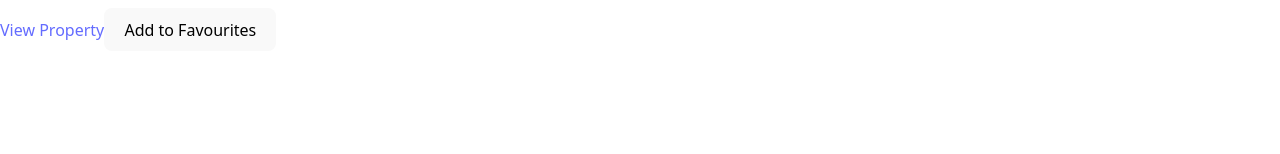
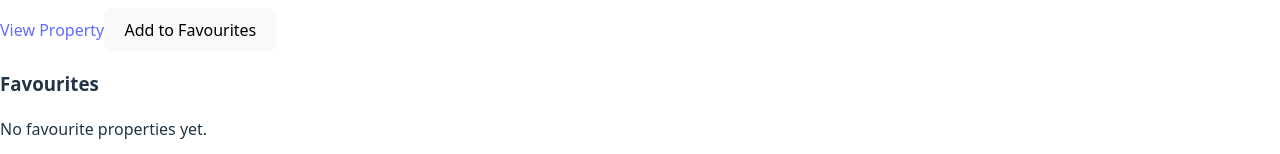
Before and after one commit to ranuthi-12/estate-agent-react-app, a React app: page / in a window 1280 px wide. Shown: the part 5315-5469 px from the top of the page. Before the commit the page ends 5366 px from the top, so only its background shows below. Built offline with nearby package versions, Linux system fonts and the light colour scheme; the HTML template or start-up script is replaced by a standard one.

Commit message:
Add favourites list with add, remove and clear functionality

```diff
--- a/src/App.jsx
+++ b/src/App.jsx
@@ -14,6 +14,8 @@ function App() {
     year: ""
   });
 
+  const [favourites, setFavourites] = useState([]);
+
   return(
     <Routes>
 
@@ -21,7 +23,11 @@ function App() {
       <Route path='/' element={
         <div>
           <SearchBar searchTerm={searchTerm} setSearchTerm={setSearchTerm} />
-          <Gallery searchTerm={searchTerm} />
+          <Gallery
+            searchTerm={searchTerm}
+            favourites={favourites}
+            setFavourites={setFavourites}
+          />
         </div>
       } />
 
--- /dev/null
+++ b/src/components/Favourites.jsx
@@ -0,0 +1,29 @@
+import React from "react";
+
+const Favourites = ({ favourites, removeFromFavourites, clearFavourites }) => {
+
+    return (
+        <aside className="favourites">
+            <h3>Favourites</h3>
+
+            {favourites.length === 0 && <p>No favourite properties yet.</p>}
+
+            {favourites.map((property) => (
+                <div key={property.id}>
+                    <p>{property.type} - £{property.price}</p>
+                    <button onClick={() => removeFromFavourites(property.id)}>
+                        Remove
+                    </button>
+                </div>
+            ))}
+
+            {favourites.length > 0 && (
+                <button onClick={clearFavourites}>
+                    Clear All Favourites
+                </button>
+            )}
+        </aside>
+    )
+}
+
+export default Favourites;
--- a/src/components/Gallery.jsx
+++ b/src/components/Gallery.jsx
@@ -1,7 +1,9 @@
 import React, { useEffect, useState } from "react";
 import ImageCard from "./ImageCard";
+import Favourites from "./Favourites";
 
-const Gallery = ({searchTerm}) => {
+const Gallery = ({searchTerm, favourites, setFavourites}) => {
+
   const [properties, setProperties] = useState([]);
 
   useEffect(() => {
@@ -12,6 +14,18 @@ const Gallery = ({searchTerm}) => {
         console.error("Error loading properties:", error);
       });
   }, []);
+
+
+  // Add to Favourites
+  const addToFavourites = (property) => {
+    if(!favourites.find((fav) => fav.id === property.id))
+      setFavourites([...favourites, property]);
+  }
+
+  //Remove From Favourites
+  const removeFromFavourites = (id) => {
+    setFavourites(favourites.filter((fav) => fav.id !== id));
+  }
 
   const filteredProperties = properties.filter((property) => {
     return (
@@ -29,20 +43,31 @@ const Gallery = ({searchTerm}) => {
         (!searchTerm.maxPrice || property.price <= Number(searchTerm.maxPrice)) &&
 
         //Date Added filter
-        (!searchTerm.year || property.year >= Number(searchTerm.year))
+        (!searchTerm.year || property.added.year >= Number(searchTerm.year))
     );
   });
 
   return (
     <section className="gallery">
+
+      {/* Search Results */}
+      <div className="results">
         {filteredProperties.length === 0 ? (
           <p>No properties match your search criteria.</p>
         ) : (
 
           filteredProperties.map((property) => (
-            <ImageCard key={property.id} property={property} />
+              <ImageCard key={property.id} property={property} addToFavourites={addToFavourites} />
           ))
         )}
+      </div>
+
+      {/* Favourites Sidebar */}
+      <Favourites
+        favourites={favourites}
+        removeFromFavourites={removeFromFavourites}
+        clearFavourites={() => setFavourites([])}
+      />
     </section>
   );
 };
--- a/src/components/ImageCard.jsx
+++ b/src/components/ImageCard.jsx
@@ -1,7 +1,7 @@
 import React from "react";
 import { Link } from "react-router-dom";
 
-const ImageCard = ({ property }) => {
+const ImageCard = ({ property, addToFavourites }) => {
   const {
     id,
     type,
@@ -35,7 +35,9 @@ const ImageCard = ({ property }) => {
         View Property
       </Link>
 
-      <button>Add to Favourites</button>
+      <button onClick={() => addToFavourites(property)}>
+        Add to Favourites
+      </button>
     </article>
   );
 };
```
Lines whose indentation alone changed are shown as unchanged.
